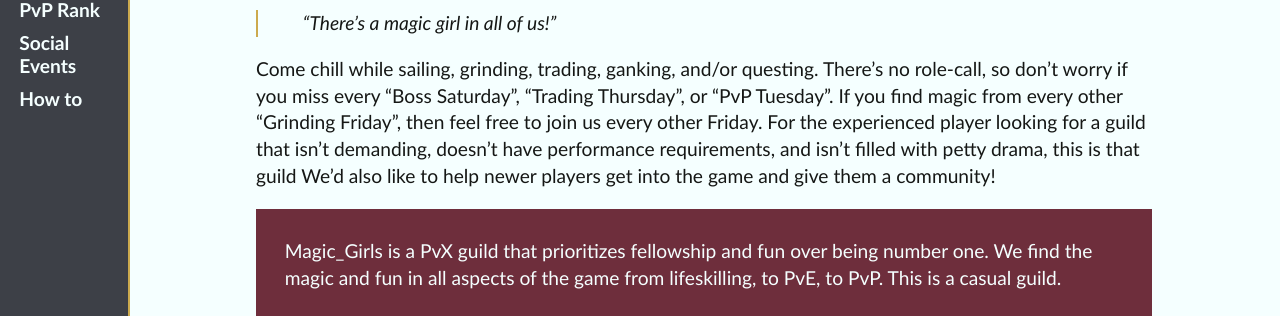
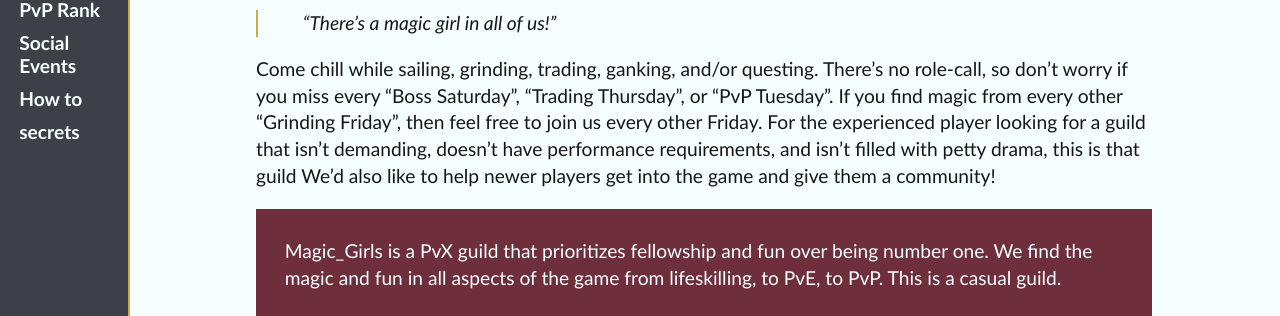
Before and after one commit to ideonella/ideonella.github.io, a Jekyll site: the page built from index.md, in a window 1280 px wide. Shown: the part 204-520 px from the top of the page. Built offline with Jekyll 4.4.1, drawn with Linux system fonts in a browser that asks for light colours.

Commit message:
Update navigation.yml

```diff
--- a/_data/navigation.yml
+++ b/_data/navigation.yml
@@ -8,3 +8,5 @@
   link: /social
 - name: How to
   link: /guide
+- name: secrets
+  link: /secrets
```
